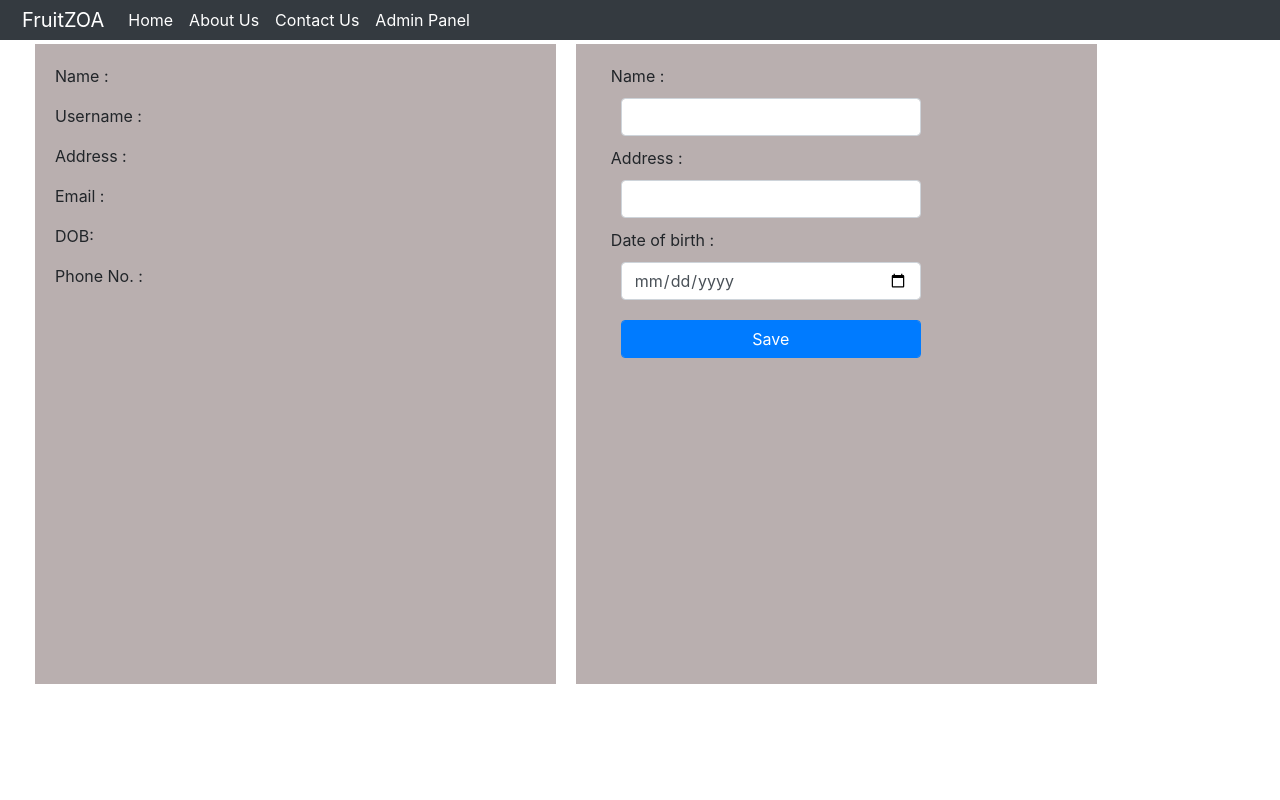
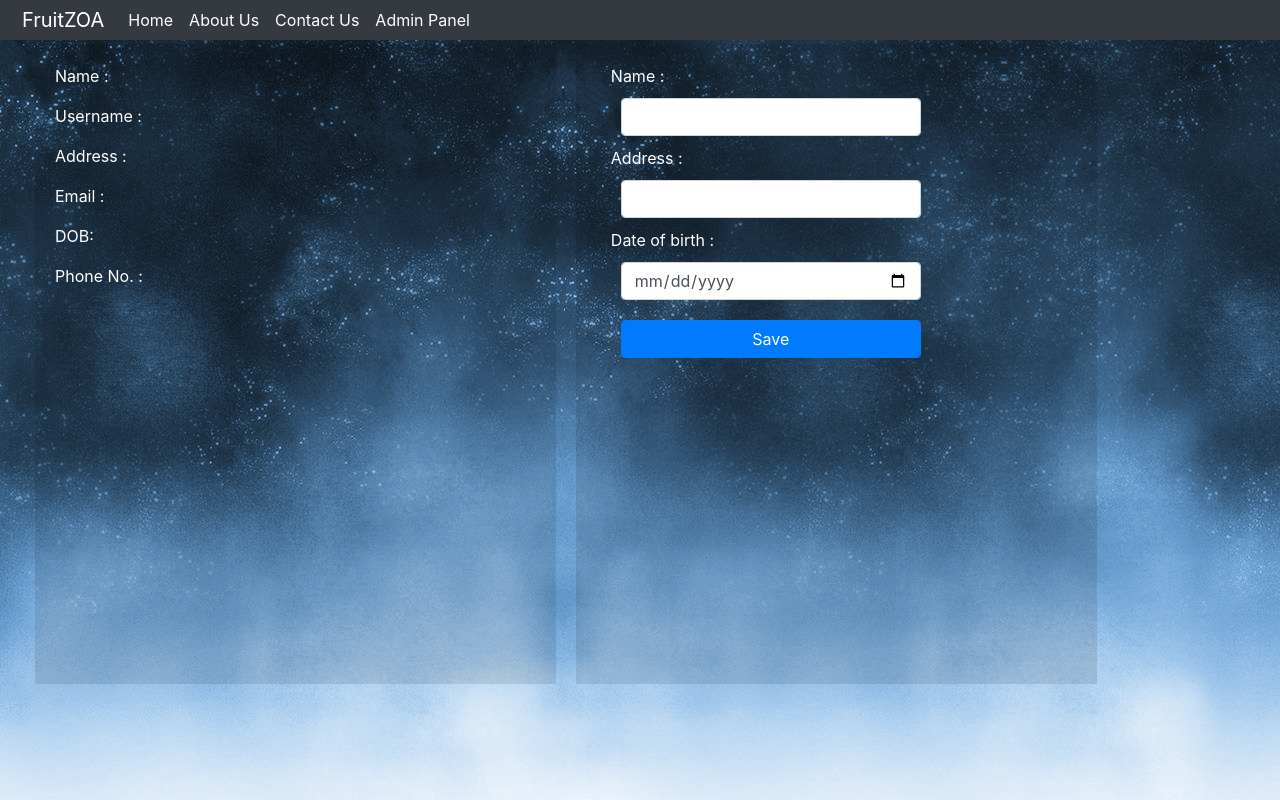
Before and after one commit to ShubhamDigole/Fruit-shopping-cart, a PHP site: page /Fruit-shopping-cart/Userinfo.php in a window 1280 px wide. Run offline with PHP 8.4, Linux system fonts and the light colour scheme; the visitor is signed in with stand-in values (Sample User, id 1); data comes from the database, SQL or seed files in the repository; data that the repository does not hold is empty.

Commit message:
master made final changes in project

```diff
--- a/ContactUs.php
+++ b/ContactUs.php
@@ -12,7 +12,7 @@
 <link href="../../../Users/Admin/Documents/Unnamed Site 2/css/bootstrap-4.0.0.css" rel="stylesheet" type="text/css">
 	<style>
 		body{
-			background: url(img/orange.jpg);
+			background: url(img/contact.png);
 			background-size: cover;
 		}
 
@@ -22,12 +22,13 @@
 			left: 0;
 			right:0;
 			padding: 20px;
-			background: rgba(0,0,0,0.8);
+			background: rgba(0,0,0,.1);
 			margin: auto;
 
 			border-radius: 10px;
 		}
 		.form-control{
+			background:rgba(0,0,0,.1);
 			margin-bottom: 10px;
 		}
 	</style>
--- a/Userinfo.php
+++ b/Userinfo.php
@@ -8,6 +8,11 @@
 <meta name="viewport" content="width=device-width, initial-scale=1">
 <title>user info</title>
 	<style>
+
+		body{
+
+		background: url("./img/profileback.jpg");
+		}
 		.container-fluid{
 
 			margin-top: 20px;
@@ -24,16 +29,22 @@
 			float: left;
 			/*margin-top: 10px;*/
 			margin-left: 20px;
-			background: rgba(185,175,175,1.00);
+			background: rgba(0,0,0,.1);
 			border: thick;
 
 			padding: 20px;
+		}
+		lable{
+
+			color:white;
 		}
 
 		#data{
 			font-family:arial;
 			color:white;
 			width:200PX;
+			font-size:16px;
+			font-weight:bolder;
 
 		}
 	</style>
--- a/navbar.php
+++ b/navbar.php
@@ -115,7 +115,7 @@
 		 <div class="dropdown-menu">
 				<h6 class="dropdown-header">
 			  	<div class="dropdown-divider"></div>
-				<a class="dropdown-item" href="#">Profile</a>
+				<a class="dropdown-item" href="Userinfo.php">Profile</a>
 				<div class="dropdown-divider"></div>
 			  	<a class="dropdown-item" href="order.php">Orders</a>
 				<div class="dropdown-divider"></div>
```
Also changed, not shown: adminpanel.php (+15 -7 lines), buynow.php (+8 -3 lines), img/adminback.jpg (added), img/billback.jpg, img/buyback.jpg (added), img/contact.png (added), img/profileback.jpg (added).
